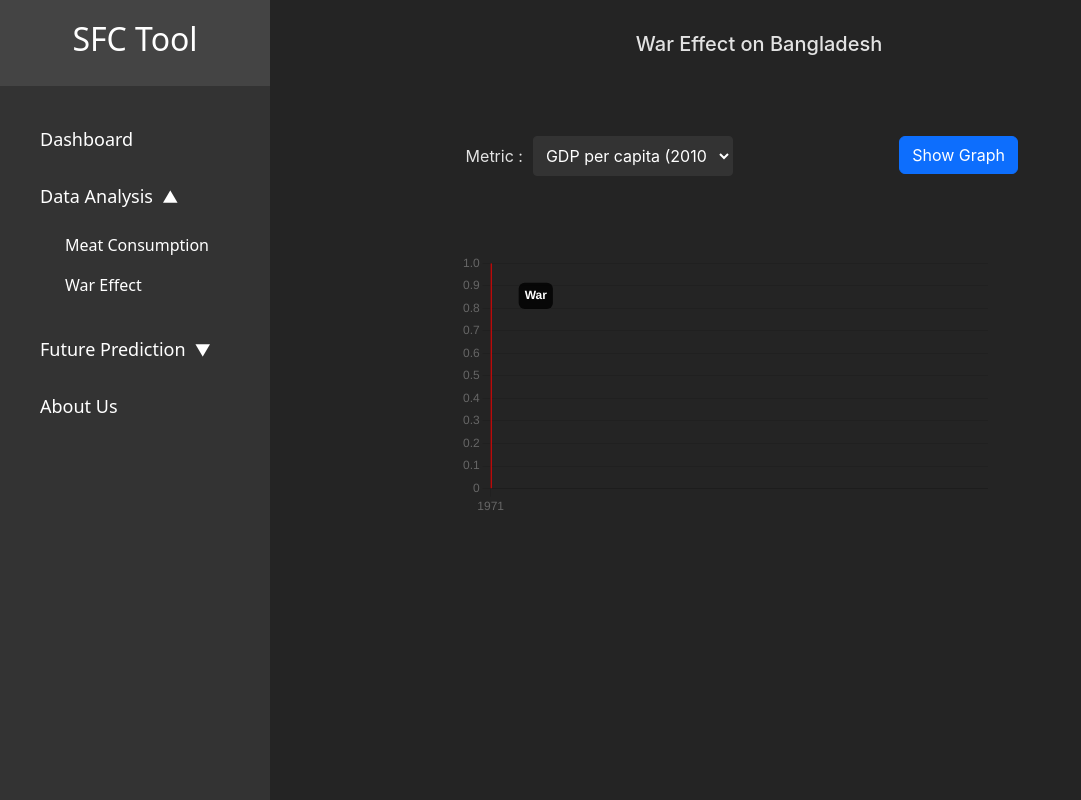
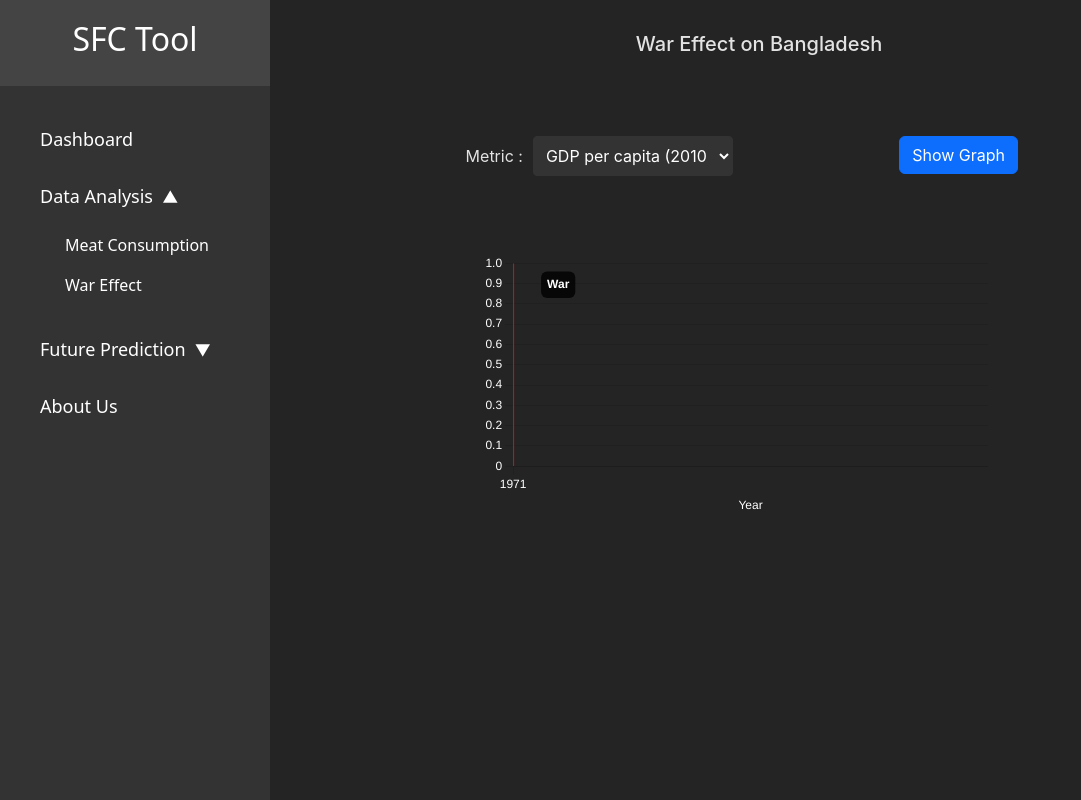
Before and after one commit to husnulAbid/SFC_Client, a React (Vite) app in the folder sfc_client/: page /data_analysis/war_effect in a window 1280 px wide. Shown: the whole page, without its empty margins (0-1081 px from the left). Built offline with nearby package versions, Linux system fonts and the light colour scheme.

Commit message:
ylabel fix in line chart

```diff
--- a/sfc_client/src/components/Common/LineChart.tsx
+++ b/sfc_client/src/components/Common/LineChart.tsx
@@ -18,10 +18,33 @@ type LineChartProps = {
     }[];
   };
   title: string;
+  y_label: string;
 };
 
-const LineChart: React.FC<LineChartProps> = ({ data, title }) => {
+const LineChart: React.FC<LineChartProps> = ({ data, title, y_label }) => {
   const options = {
+    scales: {
+      x: {
+        title: {
+          display: true,
+          text: 'Year' as string,
+          color: 'white',
+        },
+        ticks:{
+          color: 'white'
+        }
+      },
+      y: {
+        title: {
+          display: true,
+          text: y_label as string,
+          color: 'white',
+        },
+        ticks:{
+          color: 'white'
+        }
+      },
+    },
     plugins: {
       legend: {
         display: false,
--- a/sfc_client/src/components/DataAnalysis/WarEffect.tsx
+++ b/sfc_client/src/components/DataAnalysis/WarEffect.tsx
@@ -41,6 +41,7 @@ function WarEffect() {
   >({ key: optionsMetricType[0].key, value: optionsMetricType[0].value });
 
   const [lineChartTitle, setLineChartTitle] = useState<string>("");
+  const [lineChartYLabel, setLineChartYLabel] = useState<string>("");
   const [lineChartLegend, setLineChartLegend] = useState<string>("");
   const [lineChartLabel, setLineChartLabel] = useState<string[]>([]);
   const [lineChartData, setLineChartData] = useState<number[]>([]);
@@ -54,19 +55,18 @@ function WarEffect() {
 
   const handleShowGraphButtonClick = async () => {
     try {
-      const warEffectApiData = await fetchWarEffectData(
-        String(selectedMetricType?.key),
-        15
-      );
+      const warEffectApiData = await fetchWarEffectData(String(selectedMetricType?.key), 15);
       const resultData = warEffectApiData["result_data"];
-
       const chartLabels = resultData.map((item: any) => item.Year);
       const chartDatas = resultData.map((item: any) => Number(item.Value));
 
       setLineChartLabel(chartLabels);
       setLineChartData(chartDatas);
+
       setLineChartTitle("Effects on " + String(selectedMetricType?.value).substring(0, String(selectedMetricType?.value).indexOf("(")));
+      setLineChartYLabel(String(selectedMetricType?.value).substring(String(selectedMetricType?.value).indexOf("(") + 1, String(selectedMetricType?.value).indexOf(")")));
       setLineChartLegend(String(selectedMetricType?.key));
+
     } catch (error: any) {
       console.error(error.message);
     }
@@ -78,7 +78,7 @@ function WarEffect() {
       {
         label: lineChartLegend,
         data: lineChartData,
-        borderColor: "white",
+        borderColor: "#BCF5FF",
         fill: true,
       },
     ],
@@ -109,7 +109,7 @@ function WarEffect() {
         </div>
 
         <div className="outputWarEffectSection">
-          <LineChart data={chartData} title={lineChartTitle} />
+          <LineChart data={chartData} title={lineChartTitle} y_label={lineChartYLabel} />
         </div>
       </div>
     </div>
```
